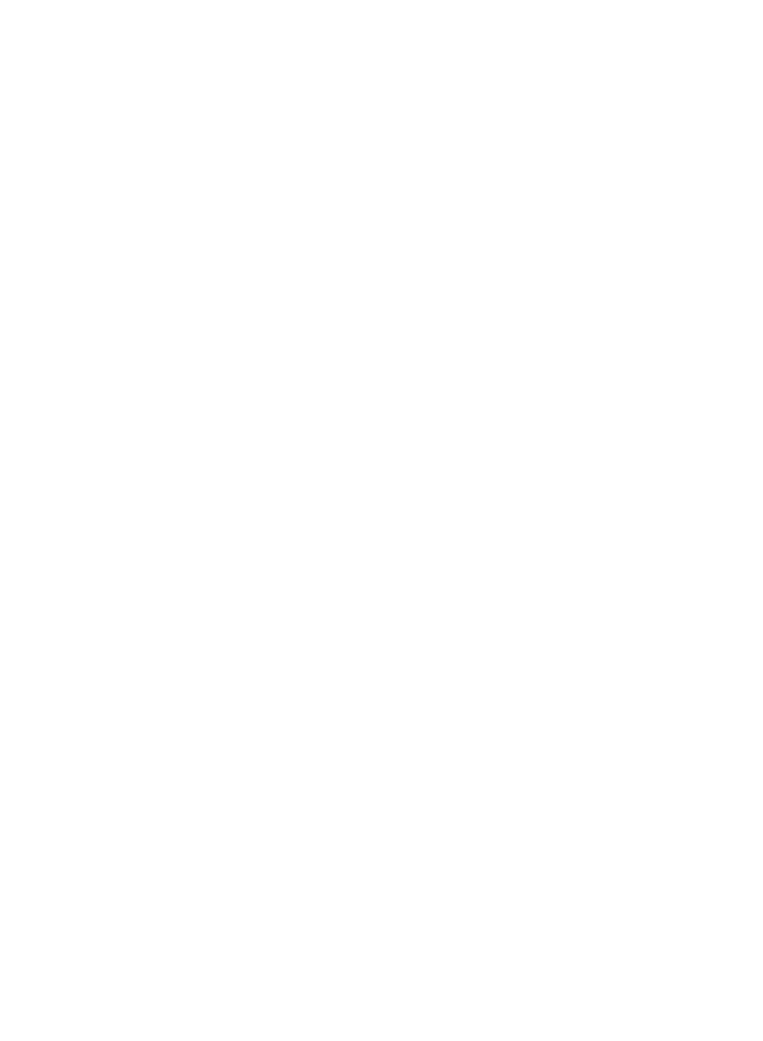
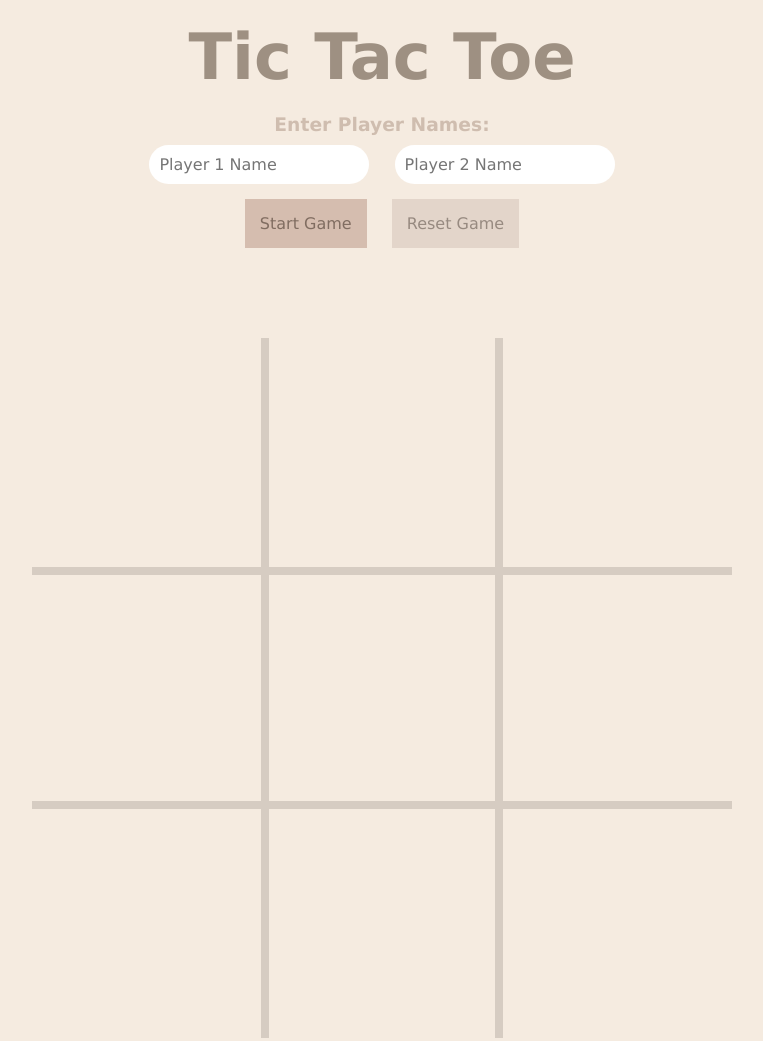
Before and after one commit to demisun12/tictactoe, a plain HTML site: page index.html in a window 1280 px wide. Shown: the whole page, without its empty margins (258-1021 px from the left). Before the commit the page ends 800 px from the top, so only its background shows below. Drawn offline with Linux system fonts and the light colour scheme.

Commit message:
Finish logic and add DOM
Finished game logic and added styling to html

```diff
--- a/index.html
+++ b/index.html
@@ -7,6 +7,20 @@
     <link rel="stylesheet" href="style.css">
 </head>
 <body>
+    <h1>Tic Tac Toe</h1>
+    <div class="input">
+        <h3>Enter Player Names:</h3>
+        <input type="text" id="playerOne" placeholder="Player 1 Name">
+        <input type="text" id="playerTwo" placeholder="Player 2 Name">
+        <div class="btns">
+            <button id="start">Start Game</button>
+            <button id="reset">Reset Game</button>
+        </div>
+    </div>
+    <div class="container">
+        <h1 class="turn"></h1>
+        <div class="board"></div>
+    </div>
     <script src="js.js"></script>
 </body>
 </html>
--- a/js.js
+++ b/js.js
@@ -1,19 +1,5 @@
-
-
-function resetBoard() {
-    console.log(board);
-    board = [
-        null, null, null,
-        null, null, null,
-        null, null, null
-    ];
-    console.log(board);
-    console.log("Board has been reset.");
-}
-
-
 function Gameboard() {
-    const board = [
+    let board = [
         null, null, null,
         null, null, null,
         null, null, null
@@ -27,11 +13,19 @@ function Gameboard() {
         }
     };
 
-    const printBoard = () => {
-        console.log(board)
+    const resetBoard = () => {
+        board = [
+            null, null, null,
+            null, null, null,
+            null, null, null
+        ];
     };
 
-    return {getBoard, addMarker, printBoard};
+    const printBoard = () => {
+        console.log(board);
+    };
+
+    return { getBoard, addMarker, resetBoard, printBoard };
 }
 
 function GameController(playerOne, playerTwo) {
@@ -39,10 +33,10 @@ function GameController(playerOne, playerTwo) {
 
     const players = [{
         name: playerOne,
-        marker: 1
+        marker: "X"
     }, {
         name: playerTwo,
-        marker: 2
+        marker: "O"
     }];
 
     let currentPlayer = players[0];
@@ -59,50 +53,127 @@ function GameController(playerOne, playerTwo) {
     };
 
     const playRound = (cell) => {
-        board.addMarker(cell,getCurrentPlayer());
+        board.addMarker(cell, getCurrentPlayer());
 
         const checkWin = () => {
             const winCombo = [
                 [0, 1, 2],
+                [3, 4, 5],
+                [6, 7, 8],
                 [0, 3, 6],
+                [1, 4, 7],
+                [2, 5, 8],
                 [0, 4, 8],
-                [3, 4, 5],
-                [1, 4, 7],
-                [2, 4, 6],
-                [2, 5, 8],
-                [6, 7, 8]
+                [2, 4, 6]
             ];
             const boardState = board.getBoard();
             for (const combo of winCombo) {
                 const [a, b, c] = combo;
                 if (boardState[a] !== null && boardState[a] === boardState[b] && boardState[b] === boardState[c]) {
-                    if (boardState[a] === 1) {
+                    if (boardState[a] === "X") {
                         return 'Player 1 wins!';
-                    } else if (boardState[a] === 2){
+                    } else if (boardState[a] === "O") {
                         return 'Player 2 wins!';
-                    };
-                };
-            };
+                    }
+                }
+            }
 
             if (boardState.every(cell => cell !== null)) {
-                return `It's a tie!`
-            };
+                return `It's a tie!`;
+            }
             return null;
         };
 
         const result = checkWin();
         if (result) {
-            console.log(checkWin());
-            return;
+            console.log(result);
+            return result; // Return the result to handle end of game in the UI
         }
 
         switchPlayer();
         printNewRound();
     };
 
+    const resetGame = () => {
+        board.resetBoard();
+        currentPlayer = players[0];
+    };
+
     printNewRound();
-    return {playRound, getCurrentPlayer};
-
+    return { playRound, getCurrentPlayer, getBoard: board.getBoard, resetGame };
 }
 
-const game = GameController();
+function ScreenController() {
+    const playerOneInput = document.querySelector("#playerOne");
+    const playerTwoInput = document.querySelector("#playerTwo");
+    const startBtn = document.querySelector("#start");
+    const resetBtn = document.querySelector("#reset");
+    const playerTurnDiv = document.querySelector(".turn");
+    const boardDiv = document.querySelector(".board");
+    const inputSection = document.querySelector(".input");
+
+    let game;
+
+    const startGame = () => {
+        const playerOneName = playerOneInput.value || 'Player 1';
+        const playerTwoName = playerTwoInput.value || 'Player 2';
+
+        game = GameController(playerOneName, playerTwoName);
+
+        inputSection.style.display = 'none';
+        boardDiv.addEventListener("click", clickHandlerBoard); // Re-add event listener
+        updateScreen();
+    };
+
+    const resetGame = () => {
+        game.resetGame();
+        updateScreen();
+        inputSection.style.display = 'block';
+    };
+
+    const updateScreen = () => {
+        boardDiv.textContent = "";
+
+        const board = game.getBoard();
+        const activePlayer = game.getCurrentPlayer();
+
+        playerTurnDiv.textContent = `${activePlayer.name}'s turn`;
+
+        board.forEach((cell, index) => {
+            const cellButton = document.createElement("button");
+            cellButton.classList.add("cell");
+
+            cellButton.dataset.cell = index;
+            cellButton.textContent = cell === null ? '' : cell;
+            boardDiv.appendChild(cellButton);
+        });
+    };
+
+    function clickHandlerBoard(e) {
+        const selectedCell = e.target.dataset.cell;
+
+        if (selectedCell === undefined) return;
+
+        const result = game.playRound(selectedCell);
+        updateScreen();
+
+        if (result) {
+            playerTurnDiv.textContent = result;
+            boardDiv.removeEventListener("click", clickHandlerBoard); // Remove event listener if game is over
+            inputSection.style.display = 'block';
+        }
+    }
+
+    startBtn.addEventListener("click", startGame);
+    resetBtn.addEventListener("click", resetGame);
+
+    // Initialize the board with empty cells to show grid lines
+    for (let i = 0; i < 9; i++) {
+        const cellButton = document.createElement("button");
+        cellButton.classList.add("cell");
+        cellButton.dataset.cell = i;
+        boardDiv.appendChild(cellButton);
+    }
+}
+
+ScreenController();
--- a/style.css
+++ b/style.css
@@ -2,4 +2,108 @@
     margin: 0;
     padding: 0;
     font-family: 'Lucida Sans', 'Lucida Sans Regular', 'Lucida Grande', 'Lucida Sans Unicode', Geneva, Verdana, sans-serif;
+    background-color: #f5ebe0;
 }
+
+h1 {
+    text-align: center;
+    font-size: 4rem;
+    margin-top: 20px;
+    margin-bottom: 20px;
+    font-weight: 800;
+    color: #9e9082;
+}
+
+.container {
+    display: flex;
+    flex-direction: column;
+    justify-content: start;
+    align-items: center;
+}
+
+.board {
+    display: grid;
+    height: 700px; /* Adjusted height to make cells square */
+    width: 700px;  /* Adjusted width to make cells square */
+    grid-template: repeat(3, 1fr) / repeat(3, 1fr);
+    gap: 2px;
+    background-color: #d6ccc2;
+    border-bottom: 3px solid #f5ebe0;
+}
+
+.cell {
+    display: flex;
+    justify-content: center;
+    align-items: center;
+    text-align: center;
+    font-size: 8rem;
+    border: 3px solid #d6ccc2;
+    cursor: pointer;
+    height: 100%; /* Make sure cell fills the grid area */
+    width: 100%;  /* Make sure cell fills the grid area */
+    background-color: #f5ebe0;
+    color:#958175;
+
+}
+
+.cell:nth-child(3n + 1) {
+    border-left: none;
+}
+
+.cell:nth-child(3n) {
+    border-right: none;
+}
+
+.cell:nth-child(-n+3) {
+    border-top: none;
+}
+
+.cell:nth-last-child(-n+3) {
+    border-bottom: none;
+}
+
+.input {
+    margin-bottom: 20px;
+    text-align: center;
+}
+
+#start {
+    background-color: #d5bdaf;
+    color: #806d61;
+    border: none;
+}
+
+#reset {
+    background-color: #e3d5ca;
+    color: #978a80;
+    border: none;
+}
+
+h3 {
+    color: #cfbdaf;
+}
+
+.input input, .input button {
+    font-size: 1rem;
+    margin-left: 10px;
+    margin-right: 10px;
+}
+
+.input button {
+    padding: 15px;
+}
+
+input {
+    background-color: white;
+    border: none;
+    border-radius: 20px;
+    margin-top: 10px;
+    margin-bottom: 15px;
+    padding: 10px;
+}
+
+.turn {
+    font-size: 2rem;
+    margin-bottom: 50px;
+    color: #cebbad;
+}
```
